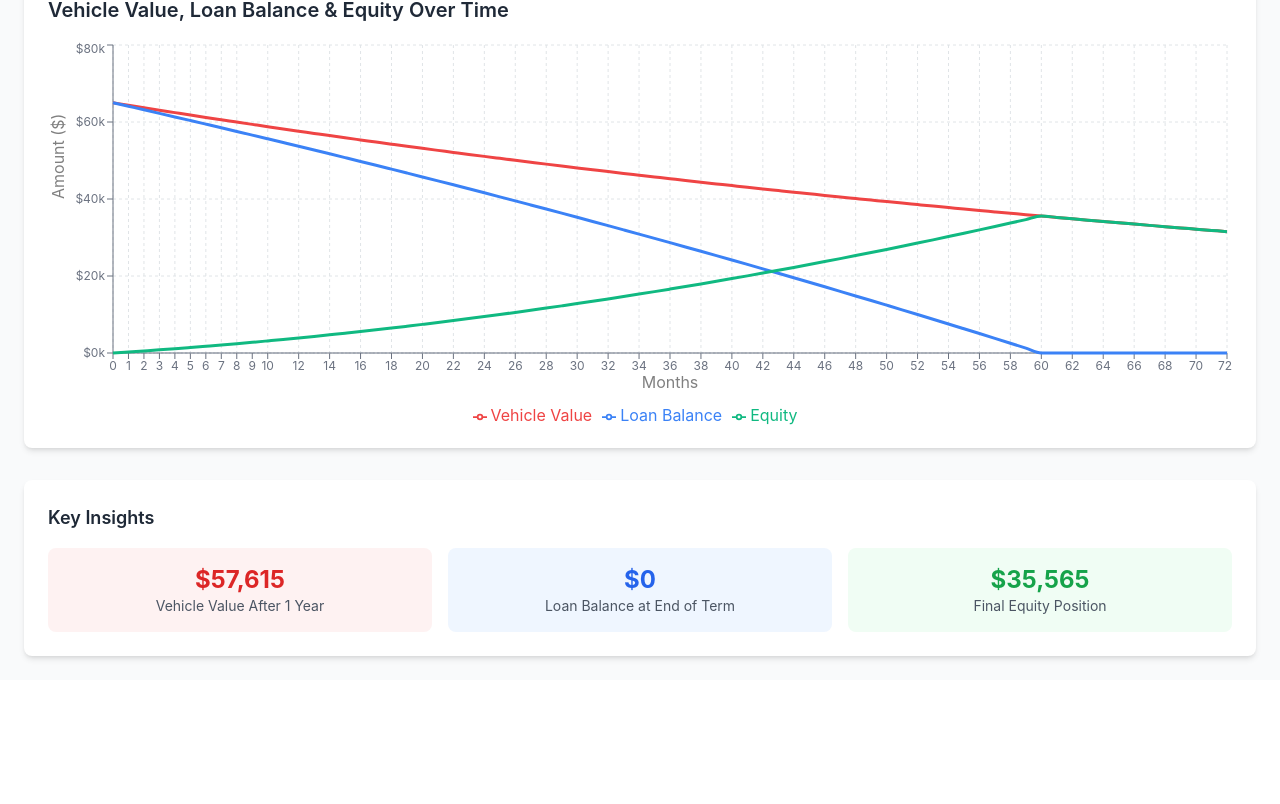
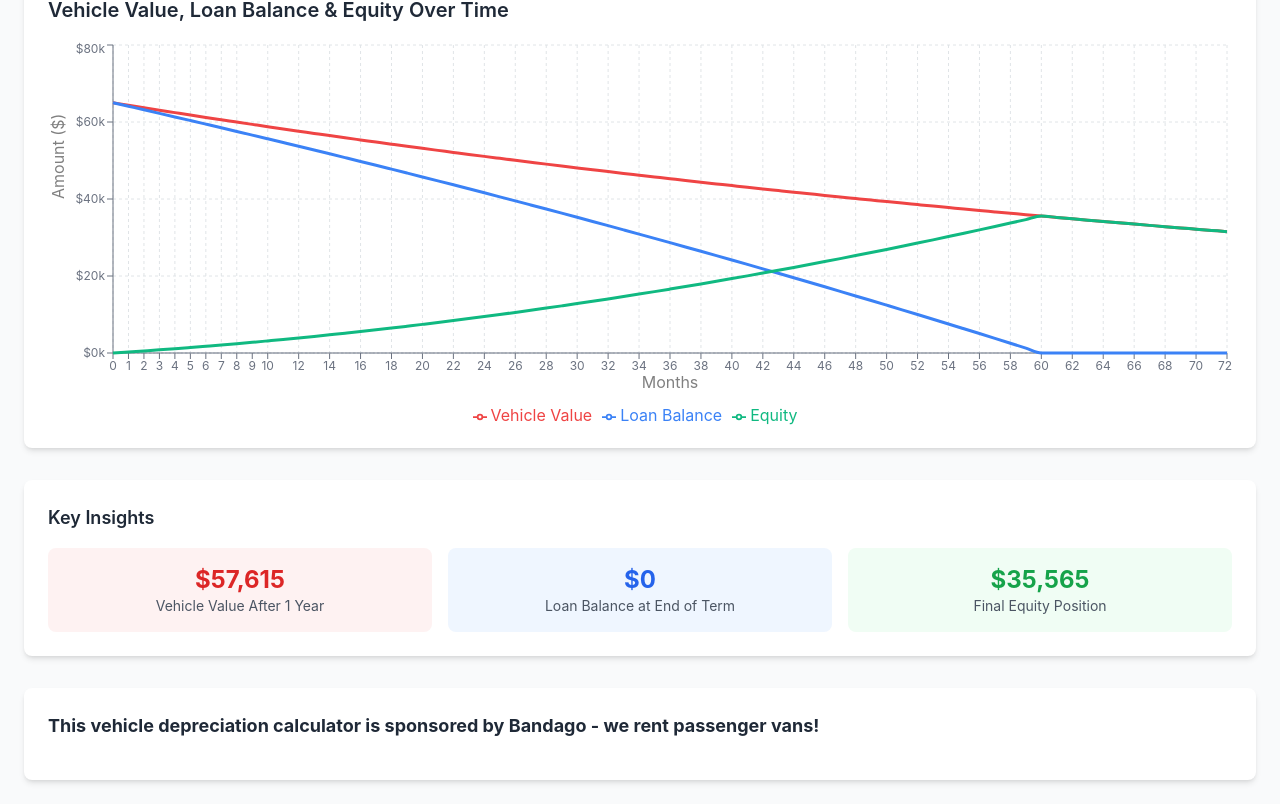
Before and after one commit to sharkyl/vehicle-depreciation, a React (Create React App) app: page / in a window 1280 px wide. Shown: the part 374-1178 px from the top of the page. Before the commit the page ends 1054 px from the top, so only its background shows below. Built offline with nearby package versions, Linux system fonts and the light colour scheme.

Commit message:
graphical edits

```diff
--- a/src/App.js
+++ b/src/App.js
@@ -401,6 +401,10 @@ const VehicleDepreciationApp = () => {
                 </div>
             </div>
 
+            <div className="mt-8 bg-white p-6 rounded-lg shadow-md">
+                <h3 className="text-lg font-bold text-gray-800 mb-4">This vehicle depreciation calculator is sponsored by <a href='https://www.bandago.com'>Bandago</a> - we rent passenger vans!</h3>
+            </div>
+
             <style jsx>{`
         .slider::-webkit-slider-thumb {
           appearance: none;
```
